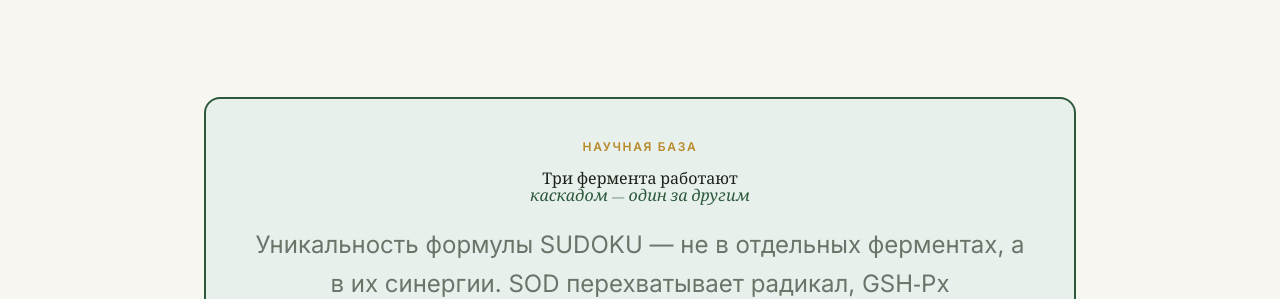
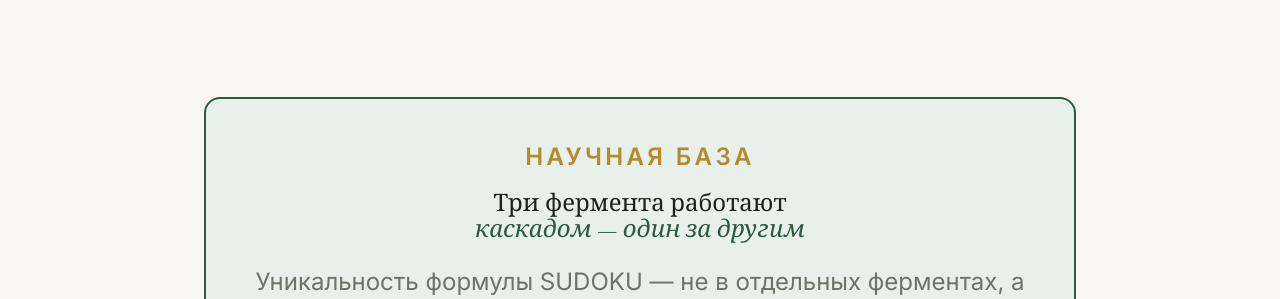
Before and after one commit to pr-poehali-dev/sudoku-age-renewal, a React (Vite) app: page / in a window 1280 px wide. Shown: the part 2100-2399 px from the top of the page. Built offline with nearby package versions, Linux system fonts and the light colour scheme.

Commit message:
**feat: cascade enzyme processing**

```diff
--- a/src/pages/Index.tsx
+++ b/src/pages/Index.tsx
@@ -408,8 +408,8 @@ function Science() {
             className="inline-block text-center px-10 py-10 rounded-2xl border-2 mb-0"
             style={{ borderColor: "var(--color-primary)", background: "var(--color-primary-light)" }}
           >
-            <div className="text-xs font-semibold tracking-[0.14em] uppercase mb-4" style={{ color: "var(--color-gold)" }}>Научная база</div>
-            <h2 className="mb-5 leading-[1.05]" style={{ fontFamily: "var(--font-display)", fontSize: "clamp(3.6rem,1rem+6vw,7rem)", fontWeight: 400, color: "var(--color-text)" }}>
+            <div className="font-semibold tracking-[0.14em] uppercase mb-4" style={{ fontSize: "24px", color: "var(--color-gold)" }}>Научная база</div>
+            <h2 className="mb-5 leading-[1.05]" style={{ fontFamily: "var(--font-display)", fontSize: "24px", fontWeight: 400, color: "var(--color-text)" }}>
               Три фермента работают<br /><em style={{ fontStyle: "italic", color: "var(--color-primary)" }}>каскадом — один за другим</em>
             </h2>
             <p className="leading-relaxed mx-auto max-w-[52ch]" style={{ fontSize: "24px", color: "var(--color-text-muted)" }}>
```
